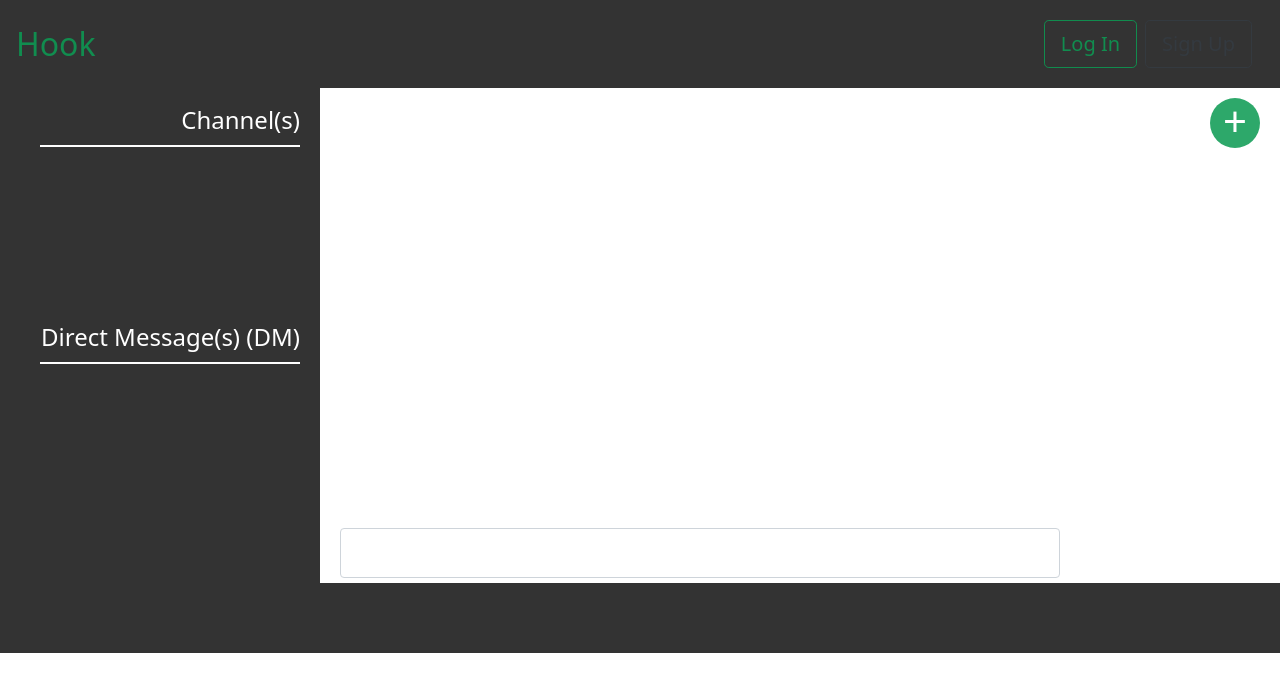
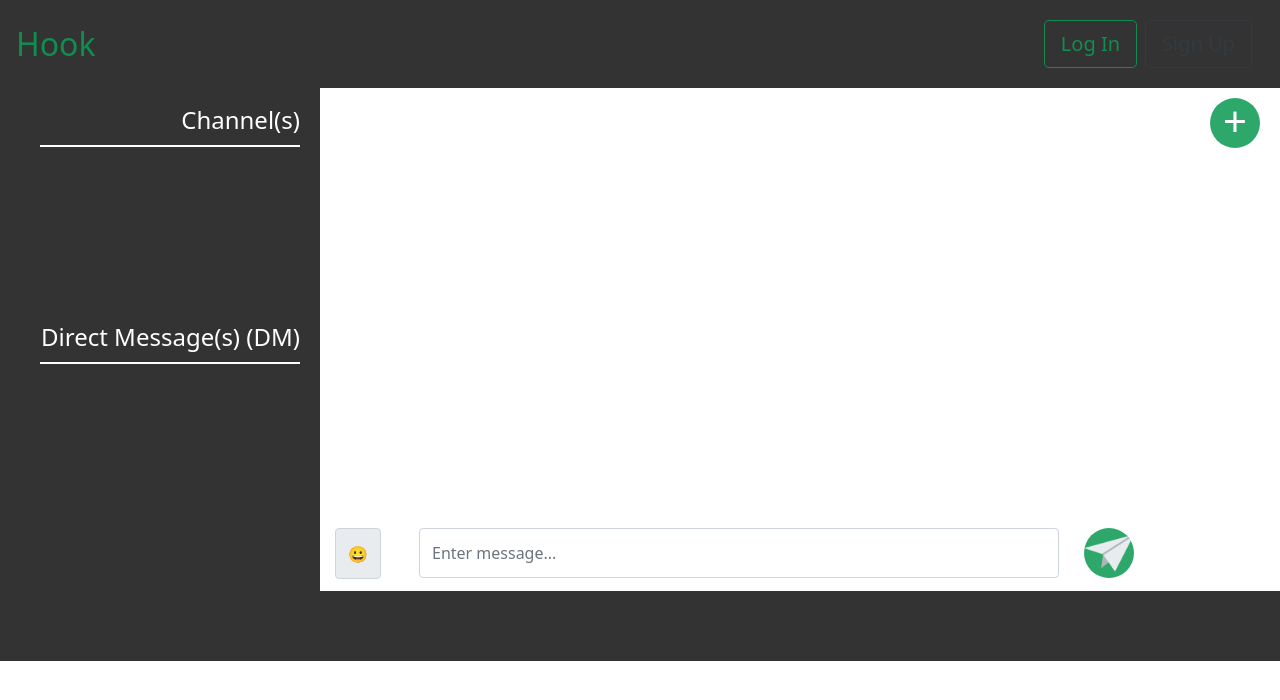
Before and after one commit to techemmy/Flask-Chat-Application, a Flask app: template hook/templates/main/chat.html in a window 1280 px wide. Shown: the top 700 px of the page. Run offline with Flask 2, Linux system fonts and the light colour scheme; the template is opened without the code that fills it, so the values that code supplies are empty; some libraries are stand-ins or nearby versions.

Commit message:
add emoji picker

```diff
--- a/hook/static/js/chat-script.js
+++ b/hook/static/js/chat-script.js
@@ -59,17 +59,27 @@ document.addEventListener('DOMContentLoaded', () => {
 	});
 
 	// send message
-	const msg_box = document.querySelector('#send-message');
+	const msg_box = document.querySelector('input#send-message');
 	const send_btn = document.querySelector('#send_btn');
-	msg_box.onkeyup = () => {
-		if(((msg_box.value).trim()).length > 0){
-			send_btn.style.visibility = 'visible';
-		}else{
-			send_btn.style.visibility = 'hidden';
+	const emoji_trigger = document.querySelector('#emoji-trigger');
+	const emoji_picker = document.querySelector('emoji-picker');
+	const emoji_box = document.querySelector('.emoji-box');
+
+	emoji_trigger.onclick = () => {
+		console.log()
+		if (emoji_box.style.display === 'none'){
+			emoji_box.style.display = 'block';
+		}else {
+			emoji_box.style.display = 'none';
 		}
-	};
+	}
+
+	emoji_picker.addEventListener('emoji-click', (event) => {
+			msg_box.value += event.detail.unicode;
+		});
+
+
 	addListenerMulti(send_btn, "click keydown", () => {
-		send_btn.style.visibility = 'hidden';
 		const msg = msg_box.value;
 		msg_box.value = '';
 		// to ensure message is not an empty string
--- a/hook/static/styles.css
+++ b/hook/static/styles.css
@@ -214,9 +214,6 @@ div.msgs-content {
 div.msgs-content .msg-space {
   background: white;
 }
-div.msgs-content .msg-space #send_btn {
-  visibility: hidden;
-}
 div.msgs-content .msg-space .msg-gutter {
   width: 100%;
   overflow: auto;
@@ -251,6 +248,9 @@ div.msgs-content .msg-space .send-space button {
   margin: 5px;
   border: 0;
 }
+div.msgs-content .msg-space .send-space #emoji-trigger {
+  cursor: pointer;
+}
 div.msgs-content .msg-space .send-space input[type=text] {
   height: 50px;
   margin: 0 0 5px 20px;
@@ -270,5 +270,8 @@ div.msgs-content .msg-space .send-space a img.send-img {
 div.msgs-content .msg-space .send-space a img.send-img:hover, div.msgs-content .msg-space .send-space a img.send-img:focus {
   border: 1px solid white;
 }
+div.msgs-content .msg-space .emoji-box {
+  display: none;
+}
 
 /*# sourceMappingURL=styles.css.map */
--- a/hook/static/styles.scss
+++ b/hook/static/styles.scss
@@ -229,9 +229,6 @@ div.msgs-content {
   width: 100%;
   .msg-space {
     background: $white;
-    #send_btn {
-      visibility: hidden;
-    }
     .msg-gutter {
       width: 100%;
       overflow: auto;
@@ -261,12 +258,14 @@ div.msgs-content {
       width: 100%;
       position: relative;
       bottom: 0;
-      // padding: 10px;
       margin: 0;
       textarea,
       button {
         margin: 5px;
         border: 0;
+      }
+      #emoji-trigger {
+        cursor: pointer;
       }
       input[type=text] {
         height: 50px;
@@ -288,5 +287,8 @@ div.msgs-content {
         }
       }
     }
+    .emoji-box {
+      display: none;
+    }
   }
 }
--- a/hook/templates/main/chat.html
+++ b/hook/templates/main/chat.html
@@ -75,9 +75,14 @@
                             </div>
                         </div> -->
                     </div>
-                    <div class="send-space row">
-                        <input type="text" name="message" class="form-control col-sm-9" id="send-message">
-                        <a id="send_btn" tabindex=0><img src="{{ url_for('static', filename='assets/send-img.png') }}" alt="send" class="send-img"></a>
+                    <emoji-picker style="position:absolute;" class="emoji-box"></emoji-picker>
+                    <div class="send-space row mb-2">
+                        <div class="input-group-prepend mb-1 col-sm-1" id="emoji-trigger">
+                            <span class="input-group-text">&#128512;</span>
+                        </div>
+                        <input type="text" name="message" class="form-control col-sm-8" id="send-message" placeholder="Enter message..." aria-label="Message" aria-describedby="emoji-picker">
+                        <!-- <input type="text" name="message" class="form-control col-sm-8" id="send-message" /> -->
+                        <a id="send_btn" tabindex=0 class="col-sm-2"><img src="{{ url_for('static', filename='assets/send-img.png') }}" alt="send" class="send-img"></a>
                     </div>
                 </div>
             </div>
@@ -109,5 +114,5 @@
 
 <!-- Socket Script -->
 <script src="//cdnjs.cloudflare.com/ajax/libs/socket.io/2.2.0/socket.io.js" integrity="sha256-yr4fRk/GU1ehYJPAs8P4JlTgu0Hdsp4ZKrx8bDEDC3I=" crossorigin="anonymous"></script>
-
+<script type="module" src="https://cdn.jsdelivr.net/npm/emoji-picker-element@^1/index.js"></script>
 {% endblock %}
```
Also changed, not shown: 1 other file.
